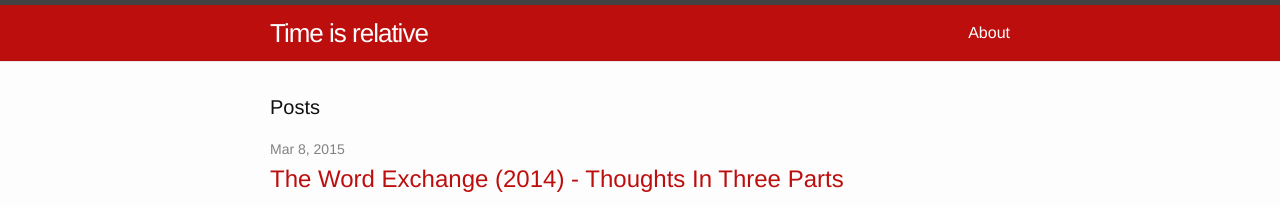
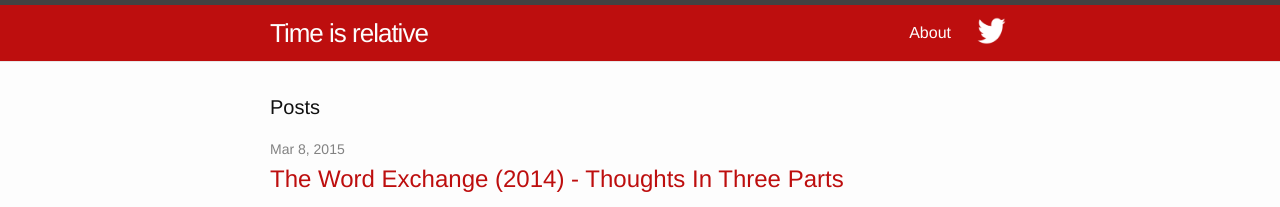
Before and after one commit to arandr/arandr.github.io, a Jekyll site: the page built from index.html, in a window 1280 px wide. Shown: the top 207 px of the page. Built offline with Jekyll 4.4.1, drawn with Linux system fonts in a browser that asks for light colours.

Commit message:
new tweet button

```diff
--- a/_includes/header.html
+++ b/_includes/header.html
@@ -3,7 +3,7 @@
   <div class="wrapper">
 
     <a class="site-title" href="{{ site.baseurl }}/">{{ site.title }}</a>
-
+<div class="site-actions">
     <nav class="site-nav">
       <a href="#" class="menu-icon">
         <svg viewBox="0 0 18 15">
@@ -21,7 +21,7 @@
         {% endfor %}
       </div>
     </nav>
-
+  <a class="social" href="https://twitter.com/share?url={{ page.url | prepend: site.baseurl }}"><img src="{{ site.baseurl }}/assets/tw.png" width="34px" height="34px" /></a>
   </div>
-
+  </div>
 </header>
--- a/_sass/_layout.scss
+++ b/_sass/_layout.scss
@@ -25,9 +25,18 @@
 		color: $background-color;
     }
 }
+.site-actions{
+float: right;
+}
+
+.social{
+    float:right;
+	padding-left:25px;
+	padding-top: 7px;
+}
 
 .site-nav {
-    float: right;
+    float: left;
     line-height: 56px;
 
     .menu-icon {
```
Also changed, not shown: assets/tw.png (added).
